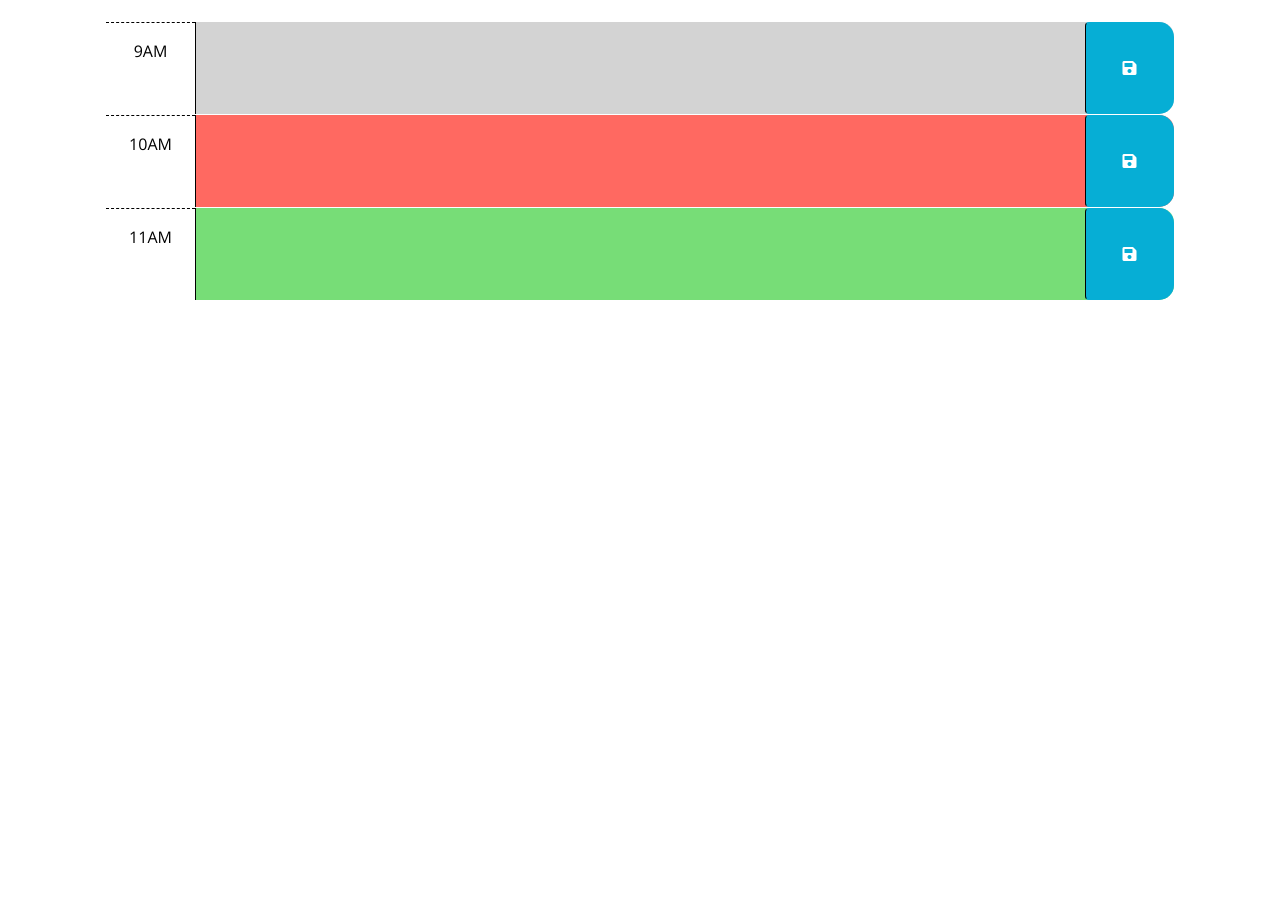
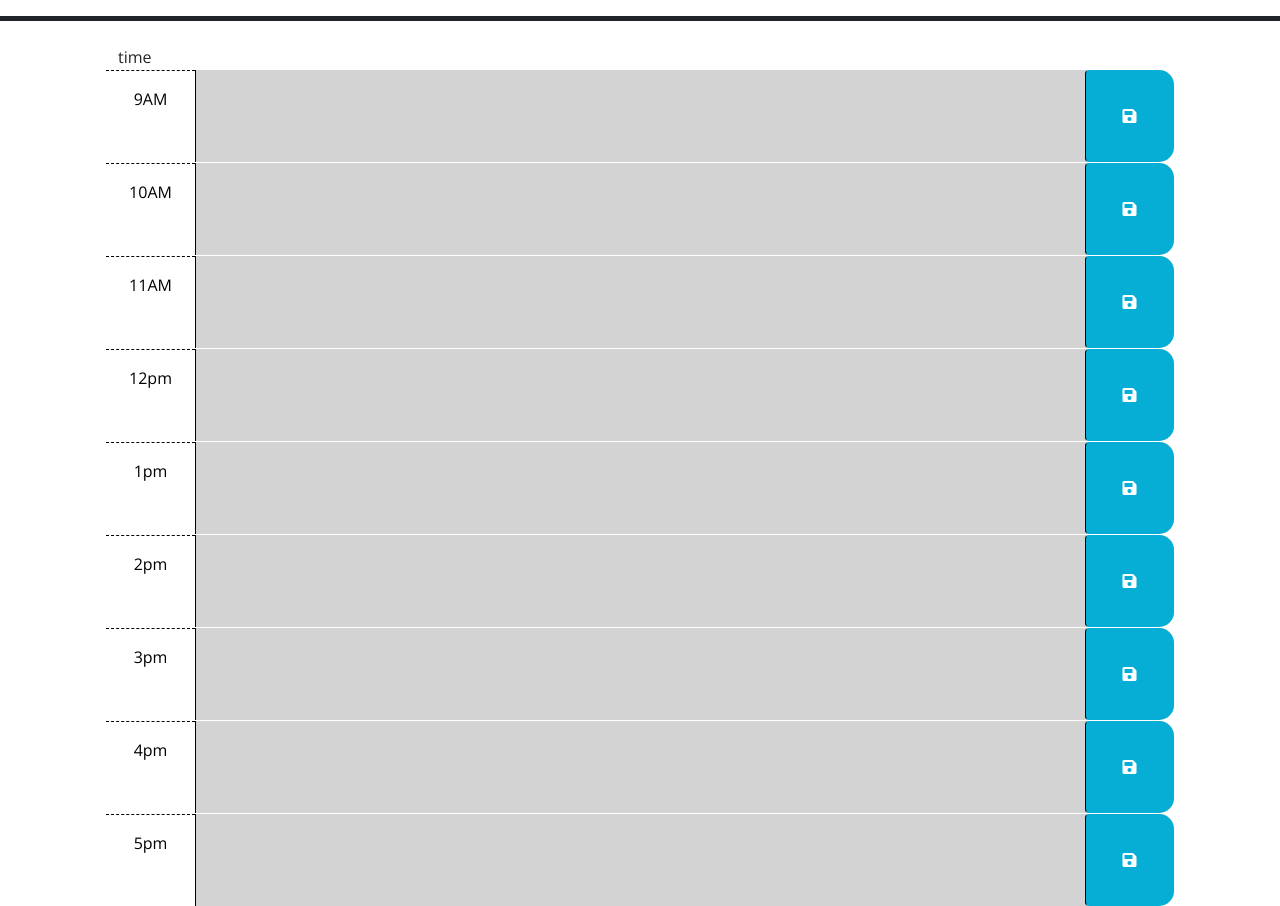
Before and after one commit to ivothexclusive/calenderApp, a plain HTML site: page assets/index.html in a window 1280 px wide. Shown: the part 235-1141 px from the top of the page. Before the commit the page ends 800 px from the top, so only its background shows below. Drawn offline with nearby package versions, Linux system fonts and the light colour scheme.

Commit message:
missing pass present class

```diff
--- a/assets/index.html
+++ b/assets/index.html
@@ -28,7 +28,7 @@
       <p class="lead">A simple calendar app for scheduling your work day</p>
       <p id="currentDay" class="lead"></p>
     </header>
-    <div class="container-lg px-5">
+    <div class="container-lg px-5"> time
       <!-- Use class for "past", "present", and "future" to apply styles to the
         time-block divs accordingly. The javascript will need to do this by
         adding/removing these classes on each div by comparing the hour in the
@@ -40,7 +40,7 @@
         -->
 
       <!-- Example of a past time block. The "past" class adds a gray background color. -->
-      <div id="hour-9" class="row time-block past">
+      <div id="hour-9" class="row time-block ">
         <div class="col-2 col-md-1 hour text-center py-3">9AM</div>
         <textarea class="col-8 col-md-10 description" rows="3"> </textarea>
         <button class="btn saveBtn col-2 col-md-1" aria-label="save">
@@ -49,7 +49,7 @@
       </div>
 
       <!-- Example of a a present time block. The "present" class adds a red background color. -->
-      <div id="hour-10" class="row time-block present">
+      <div id="hour-10" class="row time-block ">
         <div class="col-2 col-md-1 hour text-center py-3">10AM</div>
         <textarea class="col-8 col-md-10 description" rows="3"> </textarea>
         <button class="btn saveBtn col-2 col-md-1" aria-label="save">
@@ -58,8 +58,59 @@
       </div>
 
       <!-- Example of a future time block. The "future" class adds a green background color. -->
-      <div id="hour-11" class="row time-block future">
+      <div id="hour-11" class="row time-block">
         <div class="col-2 col-md-1 hour text-center py-3">11AM</div>
+        <textarea class="col-8 col-md-10 description" rows="3"> </textarea>
+        <button class="btn saveBtn col-2 col-md-1" aria-label="save">
+          <i class="fas fa-save" aria-hidden="true"></i>
+        </button>
+      </div>
+      <div id="hour-12" class="row time-block ">
+        <div class="col-2 col-md-1 hour text-center py-3">12pm</div>
+        <textarea class="col-8 col-md-10 description" rows="3"> </textarea>
+        <button class="btn saveBtn col-2 col-md-1" aria-label="save">
+          <i class="fas fa-save" aria-hidden="true"></i>
+        </button>
+      </div>
+
+      <!-- Example of a a present time block. The "present" class adds a red background color. -->
+      <div id="hour-1" class="row time-block ">
+        <div class="col-2 col-md-1 hour text-center py-3">1pm</div>
+        <textarea class="col-8 col-md-10 description" rows="3"> </textarea>
+        <button class="btn saveBtn col-2 col-md-1" aria-label="save">
+          <i class="fas fa-save" aria-hidden="true"></i>
+        </button>
+      </div>
+
+      <!-- Example of a future time block. The "future" class adds a green background color. -->
+      <div id="hour-2" class="row time-block ">
+        <div class="col-2 col-md-1 hour text-center py-3">2pm</div>
+        <textarea class="col-8 col-md-10 description" rows="3"> </textarea>
+        <button class="btn saveBtn col-2 col-md-1" aria-label="save">
+          <i class="fas fa-save" aria-hidden="true"></i>
+        </button>
+      </div>
+
+      <div id="hour-3" class="row time-block ">
+        <div class="col-2 col-md-1 hour text-center py-3">3pm</div>
+        <textarea class="col-8 col-md-10 description" rows="3"> </textarea>
+        <button class="btn saveBtn col-2 col-md-1" aria-label="save">
+          <i class="fas fa-save" aria-hidden="true"></i>
+        </button>
+      </div>
+
+      <!-- Example of a a present time block. The "present" class adds a red background color. -->
+      <div id="hour-4" class="row time-block ">
+        <div class="col-2 col-md-1 hour text-center py-3">4pm</div>
+        <textarea class="col-8 col-md-10 description" rows="3"> </textarea>
+        <button class="btn saveBtn col-2 col-md-1" aria-label="save">
+          <i class="fas fa-save" aria-hidden="true"></i>
+        </button>
+      </div>
+
+      <!-- Example of a future time block. The "future" class adds a green background color. -->
+      <div id="hour-5" class="row time-block ">
+        <div class="col-2 col-md-1 hour text-center py-3">5pm</div>
         <textarea class="col-8 col-md-10 description" rows="3"> </textarea>
         <button class="btn saveBtn col-2 col-md-1" aria-label="save">
           <i class="fas fa-save" aria-hidden="true"></i>
--- a/assets/script.js
+++ b/assets/script.js
@@ -1,23 +1,59 @@
-// Wrap all code that interacts with the DOM in a call to jQuery to ensure that
-// the code isn't run until the browser has finished rendering all the elements
-// in the html.
+var currentDay = dayjs().format('dddd, MMMM D')
+$('header').append(currentDay)
+
+//
 $(function () {
-  // TODO: Add a listener for click events on the save button. This code should
-  // use the id in the containing time-block as a key to save the user input in
-  // local storage. HINT: What does `this` reference in the click listener
-  // function? How can DOM traversal be used to get the "hour-x" id of the
-  // time-block containing the button that was clicked? How might the id be
-  // useful when saving the description in local storage?
-  //
-  // TODO: Add code to apply the past, present, or future class to each time
-  // block by comparing the id to the current hour. HINTS: How can the id
-  // attribute of each time-block be used to conditionally add or remove the
-  // past, present, and future classes? How can Day.js be used to get the
-  // current hour in 24-hour time?
-  //
-  // TODO: Add code to get any user input that was saved in localStorage and set
-  // the values of the corresponding textarea elements. HINT: How can the id
-  // attribute of each time-block be used to do this?
-  //
-  // TODO: Add code to display the current date in the header of the page.
+$(".saveBtn").click(function() {
+  console.log("A button clicked!");
+
+  // Get the value to save from the sibling textarea element
+  var valueToSave = $(this).siblings("textarea").val();
+
+  // Get the key from the parent element's ID
+  var key = $(this).parent().attr('id');
+
+  console.log('valueToSave: ', valueToSave);
+  console.log('key: ', key);
+
+  // Save the value to local storage as a JSON string
+  localStorage.setItem(key, JSON.stringify(valueToSave));
 });
+})
+var timeBlock = $(".time-block");
+
+// To load the saved data
+timeBlock.each(function() {
+  // Get the key from the time-block's ID
+  var key = $(this).attr('id');
+
+  // Retrieve the saved data from local storage
+  var retrievedObject = JSON.parse(localStorage.getItem(key));
+
+  // Check if data was retrieved
+  if (retrievedObject !== null) {
+    // Set the value of the textarea in the current time-block
+    $(this).find("textarea").val(retrievedObject);
+  }
+});
+
+$(function () {
+  var currentHour = dayjs().hour()
+
+ $(".time-block").each(function() {
+
+   const timeBlockId = this.id;
+  const timeBlockHour = parseInt(timeBlockId.split("-")[1]);
+
+  if (timeBlockHour < currentHour) {
+//     // Time block is in the past
+   $(this).addClass("past");
+  } else if (timeBlockHour == currentHour) {
+//     // Time block is in the present
+    $(this).addClass("present");
+ } else {
+//     // Time block is in the future
+    $(this).addClass("future");
+  }
+});
+
+})
```
